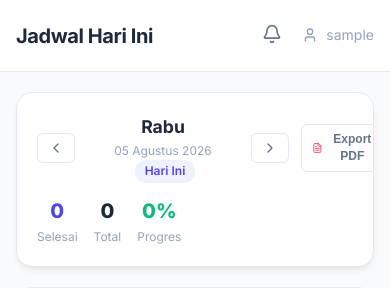
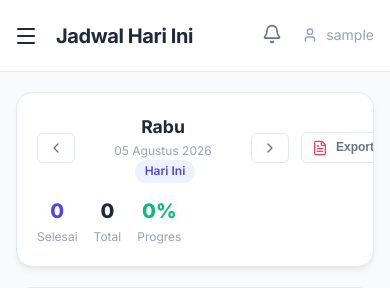
Before and after one commit to muhammad-yunus-firdaus/django-to-do-list, a Django app: page /tugas/agenda/ in a window 390 px wide. Shown: the top 288 px of the page. Run offline with Django 5.2, Linux system fonts and the light colour scheme; the visitor is signed in with stand-in values (Sample User, id 1); data comes from the database, SQL or seed files in the repository; data that the repository does not hold is empty; some libraries are stand-ins or nearby versions.

Commit message:
fix mobile layout toggle sidebar and copy yesterday modal formatting

```diff
--- a/static/css/agenda.css
+++ b/static/css/agenda.css
@@ -245,4 +245,7 @@
     .swal-custom-modal .yesterday-item-card > div {
         width: 100% !important;
     }
+    .yesterday-header-row {
+        display: none !important;
+    }
 }
--- a/static/css/style.css
+++ b/static/css/style.css
@@ -501,6 +501,7 @@ a:hover {
     transition: var(--transition);
     text-decoration: none;
     line-height: 1.4;
+    white-space: nowrap;
 }
 
 .btn:active {
@@ -649,6 +650,7 @@ textarea {
     font-size: .75rem;
     font-weight: 600;
     line-height: 1.2;
+    white-space: nowrap;
 }
 
 .badge-danger {
--- a/static/js/agenda.js
+++ b/static/js/agenda.js
@@ -580,7 +580,7 @@ document.addEventListener('DOMContentLoaded', function() {
                 html: `
                     <div style="text-align:left;margin-bottom:12px;">
                         <p style="font-size:.875rem;color:var(--text-secondary);margin:0 0 16px 0;line-height:1.5;">Pilih aktivitas yang ingin disalin. Anda dapat menyesuaikan nama, jam mulai, dan durasi sebelum menyimpan ke hari ini.</p>
-                        <div style="display:flex;align-items:center;gap:12px;padding:0 1rem;margin-bottom:8px;">
+                        <div class="yesterday-header-row" style="display:flex;align-items:center;gap:12px;padding:0 1rem;margin-bottom:8px;">
                             <div style="flex:1;font-size:.75rem;font-weight:700;color:var(--text-secondary);text-transform:uppercase;letter-spacing:0.05em;display:flex;align-items:center;gap:8px;padding-left:26px;">Aktivitas</div>
                             <div style="width:110px;font-size:.75rem;font-weight:700;color:var(--text-secondary);text-transform:uppercase;letter-spacing:0.05em;">Jam Mulai</div>
                             <div style="width:90px;font-size:.75rem;font-weight:700;color:var(--text-secondary);text-transform:uppercase;letter-spacing:0.05em;">Durasi (Mnt)</div>
--- a/templates/sidebar_base.html
+++ b/templates/sidebar_base.html
@@ -208,7 +208,12 @@
 <div class="main-content">
     <!-- Top Bar -->
     <header class="page-header">
-        <h1>{% block page_title %}Dashboard{% endblock %}</h1>
+        <div style="display:flex;align-items:center;gap:12px;">
+            <button class="mobile-toggle-btn" onclick="toggleSidebar()" aria-label="Toggle Menu" style="margin-left:-8px;">
+                <i data-lucide="menu" style="width:24px;height:24px;color:var(--text-primary);"></i>
+            </button>
+            <h1>{% block page_title %}Dashboard{% endblock %}</h1>
+        </div>
         <div class="flex items-center gap-3">
             <!-- Notification Bell -->
             <div style="position:relative;">
```
